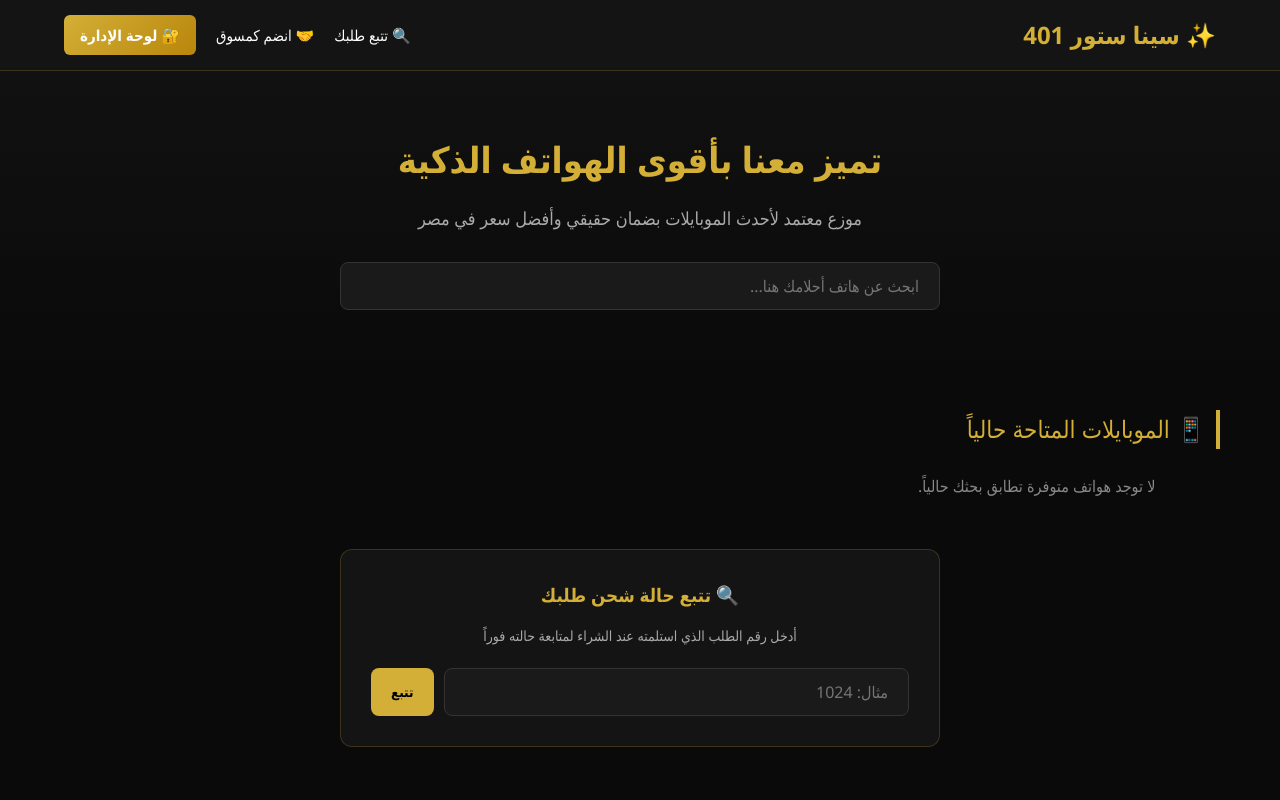
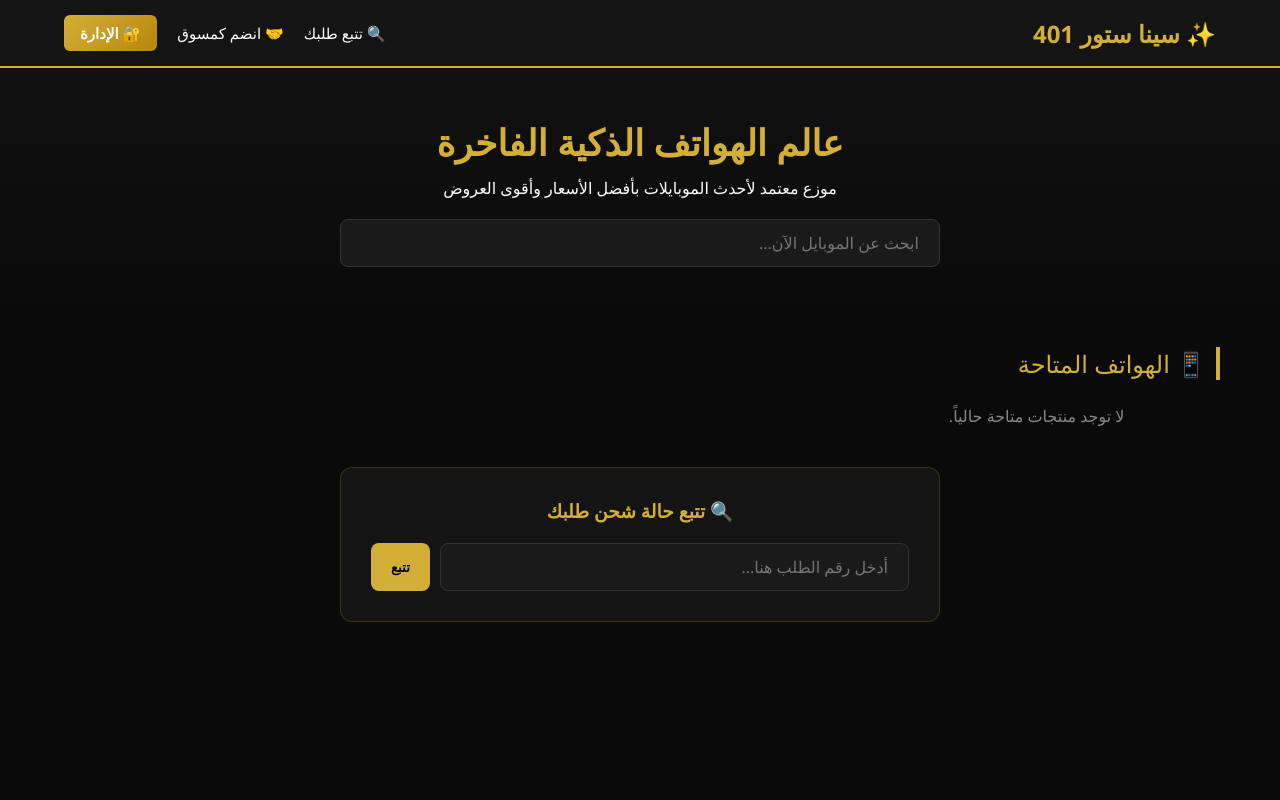
Before and after one commit to mosebh99/sina.401, a Flask app: page / in a window 1280 px wide. Run offline with Flask 3, Linux system fonts and the light colour scheme; data that the repository does not hold is empty; some libraries are stand-ins or nearby versions.

Commit message:
Update index.html

```diff
--- a/templates/index.html
+++ b/templates/index.html
@@ -13,263 +13,62 @@
             --border-gold: rgba(212, 175, 55, 0.2);
             --text-gray: #aaa;
         }
-
-        * {
-            margin: 0;
-            padding: 0;
-            box-sizing: border-box;
-            font-family: 'Segoe UI', Tahoma, Geneva, Verdana, sans-serif;
-        }
-
-        body {
-            background-color: var(--bg-dark);
-            color: #ffffff;
-            line-height: 1.6;
-        }
-
-        /* الهيدر */
-        header {
-            background-color: var(--bg-card);
-            border-bottom: 1px solid var(--border-gold);
-            padding: 15px 5%;
-            display: flex;
-            justify-content: space-between;
-            align-items: center;
-            position: sticky;
-            top: 0;
-            z-index: 1000;
-        }
-
-        .logo {
-            font-size: 24px;
-            font-weight: bold;
-            color: var(--primary);
-            text-decoration: none;
-            display: flex;
-            align-items: center;
-            gap: 10px;
-        }
-
-        .nav-links {
-            display: flex;
-            gap: 20px;
-            align-items: center;
-        }
-
-        .nav-links a {
-            color: #fff;
-            text-decoration: none;
-            font-size: 15px;
-            transition: color 0.3s;
-        }
-
-        .nav-links a:hover {
-            color: var(--primary);
-        }
-
-        .btn-panel {
-            background: linear-gradient(135deg, var(--primary), var(--primary-hover));
-            color: #000;
-            padding: 8px 16px;
-            border-radius: 6px;
-            font-weight: bold;
-        }
-
-        /* سيكشن الهيرو والبحث */
-        .hero {
-            text-align: center;
-            padding: 60px 20px;
-            background: linear-gradient(to bottom, #111, var(--bg-dark));
-        }
-
-        .hero h1 {
-            font-size: 36px;
-            color: var(--primary);
-            margin-bottom: 15px;
-        }
-
-        .hero p {
-            color: var(--text-gray);
-            margin-bottom: 30px;
-            font-size: 18px;
-        }
-
-        .search-container {
-            max-width: 600px;
-            margin: 0 auto;
-            display: flex;
-            gap: 10px;
-        }
-
-        .search-container input {
-            flex: 1;
-            padding: 12px 20px;
-            border-radius: 8px;
-            border: 1px solid #333;
-            background-color: #1a1a1a;
-            color: #fff;
-            font-size: 16px;
-        }
-
-        .search-container input:focus {
-            border-color: var(--primary);
-            outline: none;
-        }
-
-        /* شبكة المنتجات */
-        .products-section {
-            max-width: 1200px;
-            margin: 40px auto;
-            padding: 0 20px;
-        }
-
-        .section-title {
-            font-size: 24px;
-            color: var(--primary);
-            margin-bottom: 25px;
-            border-right: 4px solid var(--primary);
-            padding-right: 10px;
-        }
-
-        .products-grid {
-            display: grid;
-            grid-template-columns: repeat(auto-fill, minmax(280px, 1fr));
-            gap: 30px;
-        }
-
-        .product-card {
-            background-color: var(--bg-card);
-            border: 1px solid var(--border-gold);
-            border-radius: 12px;
-            overflow: hidden;
-            transition: transform 0.3s, box-shadow 0.3s;
-            position: relative;
-            display: flex;
-            flex-direction: column;
-        }
-
-        .product-card:hover {
-            transform: translateY(-5px);
-            box-shadow: 0 10px 20px rgba(212, 175, 55, 0.1);
-        }
-
-        .product-img {
-            width: 100%;
-            height: 250px;
-            object-fit: cover;
-            background-color: #1a1a1a;
-        }
-
-        .product-info {
-            padding: 20px;
-            display: flex;
-            flex-direction: column;
-            flex-grow: 1;
-        }
-
-        .product-name {
-            font-size: 18px;
-            font-weight: bold;
-            margin-bottom: 10px;
-            color: #fff;
-        }
-
-        .product-price {
-            font-size: 20px;
-            color: var(--primary);
-            font-weight: bold;
-            margin-bottom: 15px;
-        }
-
-        /* شارة عمولة المسوق */
-        .commission-badge {
-            background-color: rgba(34, 197, 94, 0.15);
-            color: #22c55e;
-            padding: 6px 12px;
-            border-radius: 6px;
-            font-size: 13px;
-            font-weight: bold;
-            display: inline-block;
-            margin-bottom: 15px;
-            text-align: center;
-            border: 1px solid rgba(34, 197, 94, 0.3);
-        }
-
-        .view-btn {
-            margin-top: auto;
-            background: transparent;
-            border: 1px solid var(--primary);
-            color: var(--primary);
-            padding: 10px;
-            border-radius: 6px;
-            cursor: pointer;
-            font-weight: bold;
-            text-align: center;
-            text-decoration: none;
-            transition: background 0.3s, color 0.3s;
-        }
-
-        .view-btn:hover {
-            background: var(--primary);
-            color: #000;
-        }
-
-        /* تتبع الطلب */
-        .track-section {
-            background-color: var(--bg-card);
-            border: 1px solid var(--border-gold);
-            max-width: 600px;
-            margin: 50px auto;
-            padding: 30px;
-            border-radius: 12px;
-            text-align: center;
-        }
-
-        .track-section h3 {
-            color: var(--primary);
-            margin-bottom: 15px;
-        }
-
-        .track-result {
-            margin-top: 20px;
-            padding: 15px;
-            background-color: #1a1a1a;
-            border-radius: 8px;
-            display: none;
-            font-weight: bold;
-        }
+        * { margin: 0; padding: 0; box-sizing: border-box; font-family: 'Segoe UI', sans-serif; }
+        body { background-color: var(--bg-dark); color: #ffffff; padding-bottom: 60px; }
+        header { background-color: var(--bg-card); border-bottom: 2px solid var(--primary); padding: 15px 5%; display: flex; justify-content: space-between; align-items: center; position: sticky; top: 0; z-index: 1000; }
+        .logo { font-size: 24px; font-weight: bold; color: var(--primary); text-decoration: none; }
+        .nav-links { display: flex; gap: 20px; align-items: center; }
+        .nav-links a { color: #fff; text-decoration: none; font-size: 15px; transition: color 0.3s; }
+        .nav-links a:hover { color: var(--primary); }
+        .btn-panel { background: linear-gradient(135deg, var(--primary), var(--primary-hover)); color: #000; padding: 8px 16px; border-radius: 6px; font-weight: bold; }
+        .hero { text-align: center; padding: 50px 20px; background: linear-gradient(to bottom, #111, var(--bg-dark)); }
+        .hero h1 { font-size: 36px; color: var(--primary); margin-bottom: 10px; }
+        .search-container { max-width: 600px; margin: 20px auto 0; display: flex; gap: 10px; }
+        .search-container input { flex: 1; padding: 12px 20px; border-radius: 8px; border: 1px solid #333; background-color: #1a1a1a; color: #fff; font-size: 16px; }
+        .search-container input:focus { border-color: var(--primary); outline: none; }
+        .products-section { max-width: 1200px; margin: 30px auto; padding: 0 20px; }
+        .section-title { font-size: 24px; color: var(--primary); margin-bottom: 25px; border-right: 4px solid var(--primary); padding-right: 10px; }
+        .products-grid { display: grid; grid-template-columns: repeat(auto-fill, minmax(280px, 1fr)); gap: 30px; }
+        .product-card { background-color: var(--bg-card); border: 1px solid var(--border-gold); border-radius: 12px; overflow: hidden; transition: transform 0.3s; display: flex; flex-direction: column; }
+        .product-card:hover { transform: translateY(-5px); box-shadow: 0 10px 20px rgba(212, 175, 55, 0.1); }
+        .product-img { width: 100%; height: 230px; object-fit: cover; background-color: #1a1a1a; }
+        .product-info { padding: 20px; display: flex; flex-direction: column; flex-grow: 1; }
+        .product-name { font-size: 18px; font-weight: bold; margin-bottom: 10px; }
+        .product-price { font-size: 20px; color: var(--primary); font-weight: bold; margin-bottom: 15px; }
+        .commission-badge { background-color: rgba(34, 197, 94, 0.15); color: #22c55e; padding: 6px 12px; border-radius: 6px; font-size: 13px; font-weight: bold; margin-bottom: 15px; text-align: center; border: 1px solid rgba(34, 197, 94, 0.3); }
+        .view-btn { background: transparent; border: 1px solid var(--primary); color: var(--primary); padding: 10px; border-radius: 6px; text-align: center; text-decoration: none; font-weight: bold; transition: 0.3s; margin-top: auto; }
+        .view-btn:hover { background: var(--primary); color: #000; }
+        .track-section { background-color: var(--bg-card); border: 1px solid var(--border-gold); max-width: 600px; margin: 40px auto; padding: 30px; border-radius: 12px; text-align: center; }
+        .track-result { margin-top: 20px; padding: 15px; background-color: #1a1a1a; border-radius: 8px; display: none; }
     </style>
 </head>
 <body>
-
     <header>
         <a href="/" class="logo">✨ سينا ستور 401</a>
         <div class="nav-links">
             <a href="#track-box">🔍 تتبع طلبك</a>
             <a href="/marketer_login.html">🤝 انضم كمسوق</a>
-            <a href="/login.html" class="btn-panel">🔐 لوحة الإدارة</a>
+            <a href="/login.html" class="btn-panel">🔐 الإدارة</a>
         </div>
     </header>
 
     <div class="hero">
-        <h1>تميز معنا بأقوى الهواتف الذكية</h1>
-        <p>موزع معتمد لأحدث الموبايلات بضمان حقيقي وأفضل سعر في مصر</p>
+        <h1>عالم الهواتف الذكية الفاخرة</h1>
+        <p>موزع معتمد لأحدث الموبايلات بأفضل الأسعار وأقوى العروض</p>
         <div class="search-container">
-            <input type="text" id="search-input" oninput="filterProducts()" placeholder="ابحث عن هاتف أحلامك هنا...">
+            <input type="text" id="search-input" oninput="filterProducts()" placeholder="ابحث عن الموبايل الآن...">
         </div>
     </div>
 
     <div class="products-section">
-        <div class="section-title">📱 الموبايلات المتاحة حالياً</div>
-        <div class="products-grid" id="products-list">
-            </div>
+        <div class="section-title">📱 الهواتف المتاحة</div>
+        <div class="products-grid" id="products-list"></div>
     </div>
 
     <div class="track-section" id="track-box">
-        <h3>🔍 تتبع حالة شحن طلبك</h3>
-        <p style="color: var(--text-gray); margin-bottom: 20px; font-size: 14px;">أدخل رقم الطلب الذي استلمته عند الشراء لمتابعة حالته فوراً</p>
+        <h3 style="color:var(--primary); margin-bottom:15px;">🔍 تتبع حالة شحن طلبك</h3>
         <div class="search-container">
-            <input type="number" id="track-id" placeholder="مثال: 1024">
+            <input type="number" id="track-id" placeholder="أدخل رقم الطلب هنا...">
             <button onclick="trackOrder()" style="background: var(--primary); color: #000; border: none; padding: 0 20px; border-radius: 8px; font-weight: bold; cursor: pointer;">تتبع</button>
         </div>
         <div class="track-result" id="track-res"></div>
@@ -277,16 +76,10 @@
 
     <script>
         let allProducts = [];
-
-        // التقاط كود المسوق المرجعي من الرابط وحفظه في الكاش
         const urlParams = new URLSearchParams(window.location.search);
         const refCode = urlParams.get('ref');
-        if (refCode) {
-            localStorage.setItem('marketer_ref_code', refCode);
-            console.log("تم رصد كود المسوق وحفظه بنجاح:", refCode);
-        }
+        if (refCode) localStorage.setItem('marketer_ref_code', refCode);
 
-        // جلب المنتجات من السيرفر
         async function fetchProducts() {
             const grid = document.getElementById('products-list');
             try {
@@ -294,78 +87,51 @@
                 allProducts = await response.json();
                 displayProducts(allProducts);
             } catch (err) {
-                console.error("خطأ في جلب المنتجات:", err);
-                grid.innerHTML = '<p style="text-align:center; color:red; width:100%;">فشل اتصال السيرفر بالمنتجات.</p>';
+                grid.innerHTML = '<p style="text-align:center;color:red;">خطأ في الاتصال بالسيرفر.</p>';
             }
         }
 
-        // عرض المنتجات في الشبكة بشكل منظم
         function displayProducts(products) {
             const grid = document.getElementById('products-list');
             if (products.length === 0) {
-                grid.innerHTML = '<p style="text-align:center; color:#888; width:100%;">لا توجد هواتف متوفرة تطابق بحثك حالياً.</p>';
+                grid.innerHTML = '<p style="text-align:center;color:#888;width:100%;">لا توجد منتجات متاحة حالياً.</p>';
                 return;
             }
-
             const activeRef = localStorage.getItem('marketer_ref_code');
-
             grid.innerHTML = products.map(p => {
-                // شارة المسوق تظهر فقط إذا كان الزائر داخل من رابط تسويقي فعلي
-                const commBadge = activeRef ? `<div class="commission-badge">💸 عمولتك في هذا الهاتف: ${p.commission} ج.م</div>` : '';
-
+                const badge = activeRef ? `<div class="commission-badge">💸 عمولتك: ${p.commission} ج.م</div>` : '';
+                const img = p.image_url || 'https://via.placeholder.com/300x230/141414/d4af37?text=Sina+Store+401';
                 return `
                     <div class="product-card">
-                        <img class="product-img" src="${p.image_url || 'https://via.placeholder.com/300x250?text=No+Image'}" alt="${p.name}">
+                        <img class="product-img" src="${img}" alt="${p.name}">
                         <div class="product-info">
                             <div class="product-name">${p.name}</div>
-                            <div class="product-price">${p.selling_price.toLocaleString('ar-EG')} ج.م</div>
-                            ${commBadge}
+                            <div class="product-price">${p.selling_price} ج.م</div>
+                            ${badge}
                             <a href="/product_detail.html?id=${p.id}" class="view-btn">عرض التفاصيل والشراء</a>
                         </div>
-                    </div>
-                `;
+                    </div>`;
             }).join('');
         }
 
-        // تصفية الفلتر والبحث السريع
         function filterProducts() {
-            const term = document.getElementById('search-input').value.toLowerCase().trim();
-            const filtered = allProducts.filter(p => p.name.toLowerCase().includes(term));
-            displayProducts(filtered);
+            const term = document.getElementById('search-input').value.toLowerCase();
+            displayProducts(allProducts.filter(p => p.name.toLowerCase().includes(term)));
         }
 
-        // دالة تتبع الطلبات
         async function trackOrder() {
             const id = document.getElementById('track-id').value;
-            const resDiv = document.getElementById('track-res');
-            if (!id) return;
-
-            resDiv.style.display = 'block';
-            resDiv.style.color = '#fff';
-            resDiv.innerText = 'جاري البحث...';
-
+            const res = document.getElementById('track-res');
+            if(!id) return;
+            res.style.display = 'block'; res.innerText = 'جاري البحث...';
             try {
                 const response = await fetch(`/api/orders/track?id=${id}`);
                 const data = await response.json();
-
-                if (response.ok && data.id) {
-                    let statusColor = 'var(--primary)';
-                    if (data.status === 'تم التسليم') statusColor = '#22c55e';
-                    if (data.status === 'ملغي') statusColor = '#ef4444';
-
-                    resDiv.innerHTML = `📦 طلبك رقم <span style="color:var(--primary)">#${data.id}</span> حالته الآن:
-                    <span style="color:${statusColor}; font-size:18px;">[ ${data.status} ]</span>`;
-                } else {
-                    resDiv.style.color = '#ef4444';
-                    resDiv.innerText = '❌ عذراً، هذا الرقم غير مسجل بالسيستم.';
-                }
-            } catch (err) {
-                resDiv.style.color = '#ef4444';
-                resDiv.innerText = 'خطأ اتصال بالسيرفر.';
-            }
+                if(response.ok && data.id) {
+                    res.innerHTML = `📦 الطلب <span style="color:var(--primary)">#${data.id}</span> حالته: <span style="color:#22c55e">[ ${data.status} ]</span>`;
+                } else { res.innerText = '❌ الرقم غير مسجل بالسيستم.'; }
+            } catch { res.innerText = 'خطأ في الاتصال.'; }
         }
-
-        // التشغيل التلقائي فور تحميل الصفحة الآمن
         document.addEventListener('DOMContentLoaded', fetchProducts);
     </script>
 </body>
```
